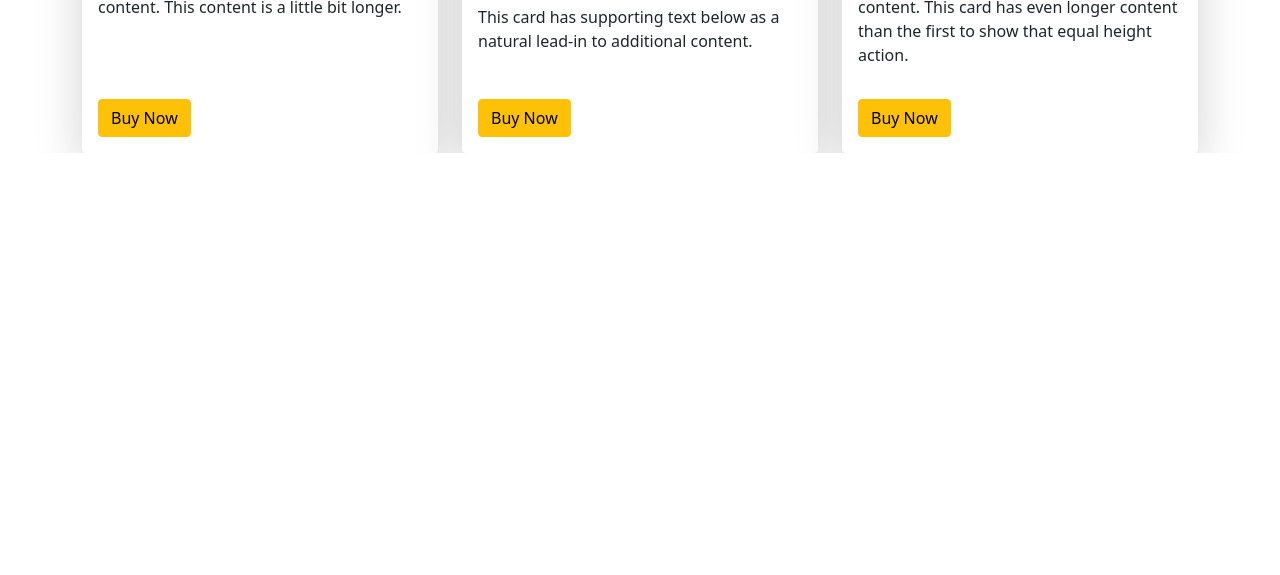
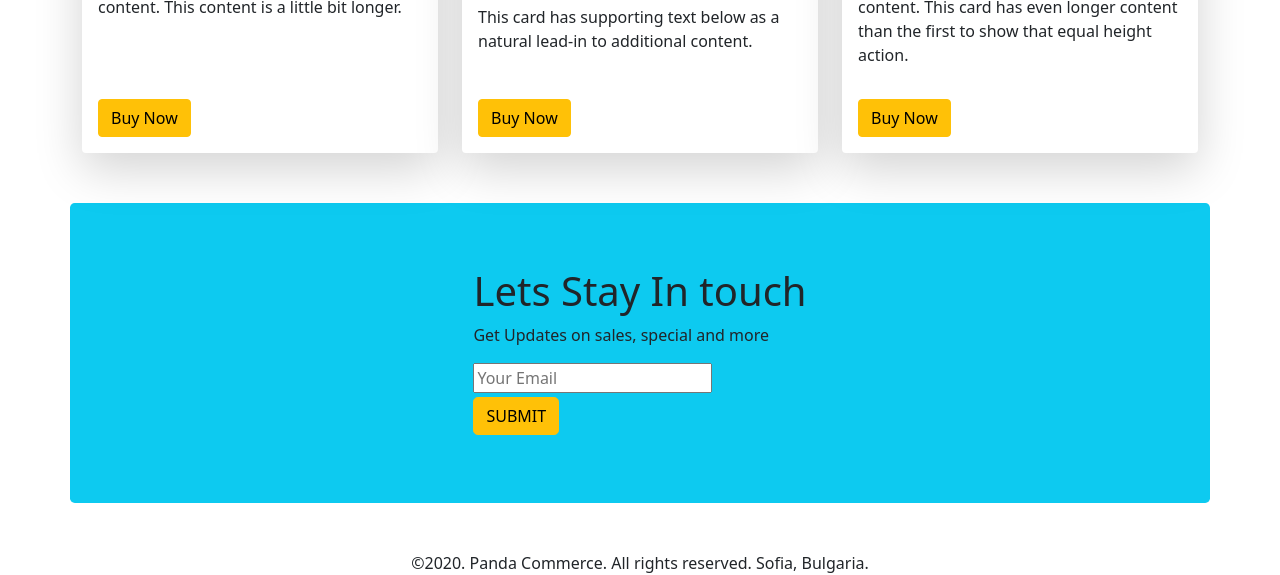
Before and after one commit to pixiem/panda-commerce, a plain HTML site: page index.html in a window 1280 px wide. Shown: the part 1864-2439 px from the top of the page. Before the commit the page ends 2017 px from the top, so only its background shows below. Drawn offline with nearby package versions, Linux system fonts and the light colour scheme.

Commit message:
all done

```diff
--- a/index.html
+++ b/index.html
@@ -212,11 +212,20 @@
           </div>
         </div>
       </section>
+      <section style="height: 300px; margin-top: 50px;" class="  d-flex align-items-center justify-content-center container bg-info rounded-3 " >
+        <div>
+        <h1>Lets Stay In touch</h1>
+        <p>Get Updates on sales, special and more</p>
+        <input placeholder="Your Email" type="text">
+        <br>
+        <button class=" rounded-3 my-1 btn btn-warning"> SUBMIT</button>
+      </div>
+      </section>
 
 
     </main>
-    <footer>
-
+    <footer class=" mt-5 text-center">
+<span>©2020. Panda Commerce. All rights reserved. Sofia, Bulgaria.</span>
     </footer>
 
 
```
